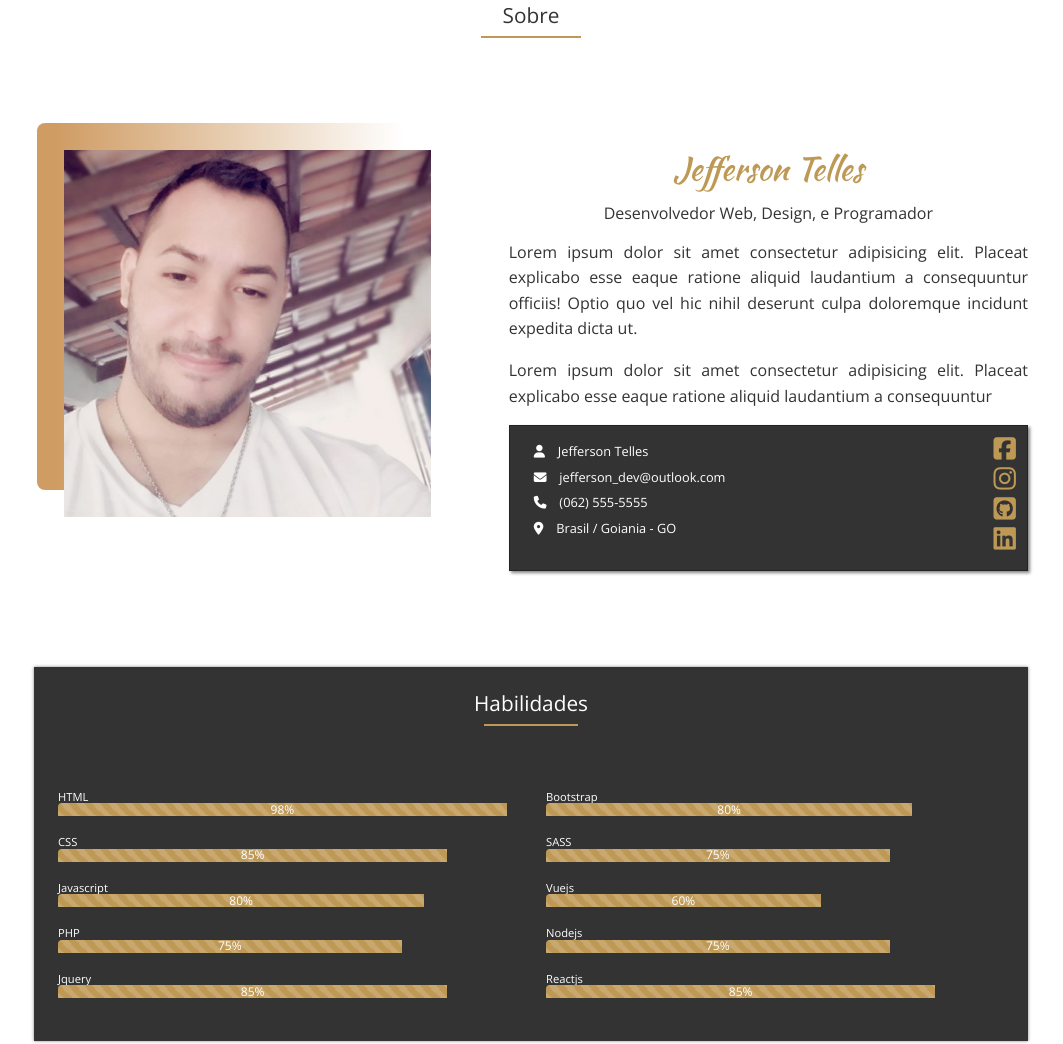
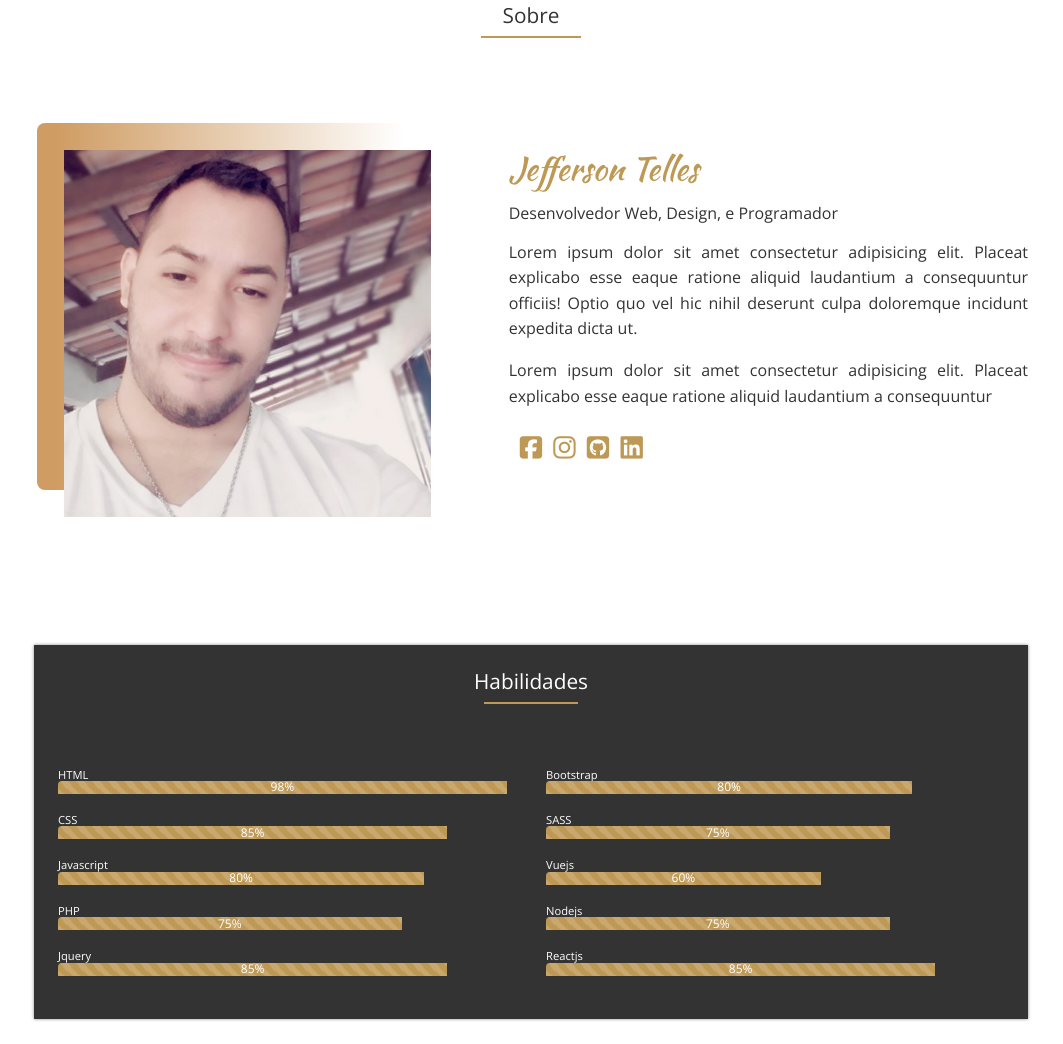
Before and after one commit to JeffersontelleSZ/Telles-Portfolio-Pessoal, a website: page index.html in a window 1280 px wide. Shown: the part 845-1889 px from the top of the page, without its empty margins (109-1172 px from the left). Drawn offline with nearby package versions, Linux system fonts and the light colour scheme.

Commit message:
algumas alteraçoes no layout

```diff
--- a/index.html
+++ b/index.html
@@ -119,17 +119,6 @@
                 </p>
 
                 <div class="about-info">
-                  <ul class="about-info--list">
-                    <li><i class="fas fa-user"></i> Jefferson Telles</li>
-                    <li>
-                      <i class="fas fa-envelope"></i> jefferson_dev@outlook.com
-                    </li>
-                    <li><i class="fas fa-phone"></i> (062) 555-5555</li>
-                    <li>
-                      <i class="fas fa-map-marker-alt"></i> Brasil / Goiania -
-                      GO
-                    </li>
-                  </ul>
                   <div class="about-info--icons">
                     <a href=""><i class="fab fa-facebook-square"></i></a>
                     <a href=""><i class="fab fa-instagram"></i></a>
--- a/scss/_about.scss
+++ b/scss/_about.scss
@@ -4,6 +4,11 @@
   // Content
   &-content {
     margin-top: 10rem;
+  }
+
+  // Text
+  &-text {
+    text-align: justify;
   }
 
   // imagem
@@ -33,11 +38,7 @@
   // About Info
   &-info {
     width: 100%;
-    background: $color-dark;
     color: $color-light;
-    border: 1px solid rgba($color-template-dark, 0.4);
-    box-shadow: 2px 2px 3px rgba($color-template-dark, 0.5);
-    padding: 1rem;
     // List
     &--list {
       list-style: none;
@@ -83,10 +84,14 @@
 
       &--icons {
         display: flex;
-        flex-direction: column;
+        flex-direction: row;
         position: absolute;
         top: 10px;
-        right: 11px;
+        left: 11px;
+
+        a {
+          margin-right: 0.7rem;
+        }
       }
     }
   }
--- a/scss/_navbar.scss
+++ b/scss/_navbar.scss
@@ -72,6 +72,12 @@
       }
     }
 
+    &-icons a {
+      border: 1px solid $color-template-1;
+      border-radius: 50%;
+      padding: 0.1rem;
+    }
+
     &-icons .fab {
       font-size: 1.2rem;
       margin: 0 0.3rem;
--- a/scss/_utilities.scss
+++ b/scss/_utilities.scss
@@ -23,11 +23,13 @@
 .title-custom {
   color: $color-template-1;
   font-family: $font-secundaria;
+  text-align: justify;
   margin-bottom: 1rem;
 }
 
 .title-sub {
   font-size: 1rem;
+  font-weight: 300;
 }
 
 .title-paragraphy {
```
Also changed, not shown: css/main.css.
